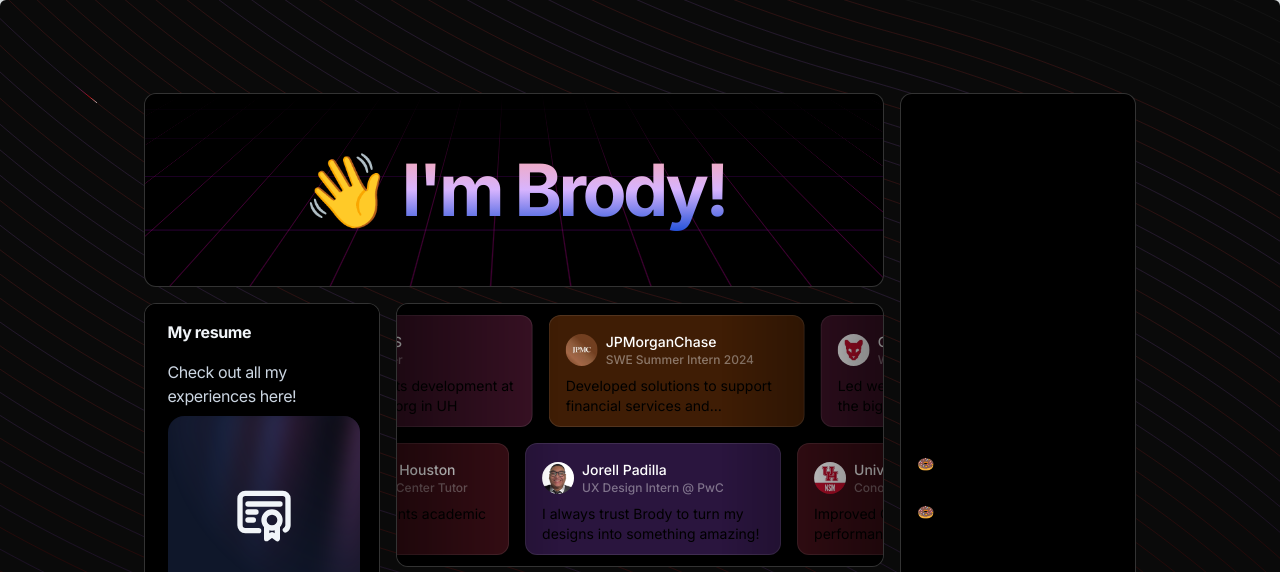
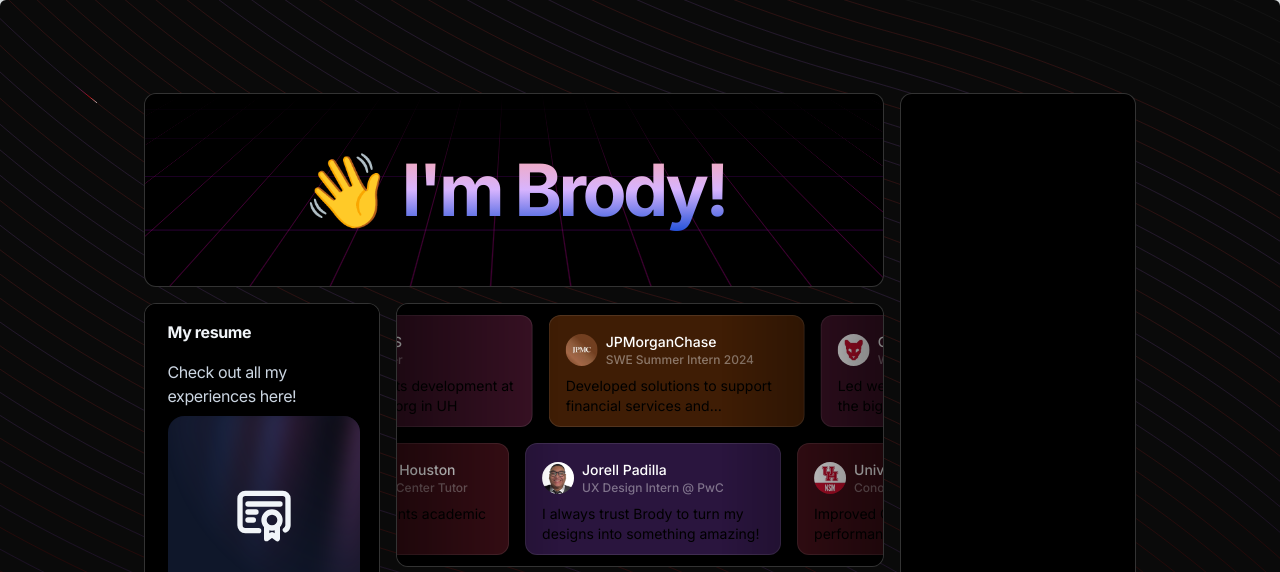
Before and after one commit to Brodypen/brodypen.com, a Next.js app: page / in a window 1280 px wide. Shown: the top 572 px of the page. Built offline with nearby package versions, Linux system fonts and the light colour scheme.

Commit message:
refactor: cleanup code for prod

```diff
--- a/app/components/bentoBoxes/AboutMe.tsx
+++ b/app/components/bentoBoxes/AboutMe.tsx
@@ -1,4 +1,4 @@
-import React from 'react'
+import React from "react";
 
 const AboutMe = () => {
   return (
@@ -8,25 +8,26 @@
 
       <section>
         <p>
-          Originally a software engineer that later developed a strong creative
-          side. I&apos;ve worked professionally in the web and video game
-          industry for over 10 years, utilizing advanced 3D and motion graphics
-          to deliver magical experiences to millions of people. I find myself
-          positioned between product, design, and engineering; leading the
-          development of cutting-edge projects.
+          I am a software engineer and a current student at the University of
+          Houston, with a strong passion for web development, which I have
+          pursued through various open-source projects. My journey as a
+          first-generation immigrant has instilled in me a robust work ethic and
+          a relentless drive to succeed. This unique background has shaped my
+          determination and resilience, enabling me to overcome challenges and
+          thrive in both my academic and professional endeavors.
         </p>
       </section>
 
-      <section>
+      {/* <section>
         <ul>
           <li className="flex items-center gap-2">
             <span>🍩</span>
             Making the best donuts!
           </li>
         </ul>
-      </section>
+      </section> */}
 
-      <section>
+      {/* <section>
         <p>Outside of tech...</p>
         <ul>
           <li className="flex items-center gap-2">
@@ -34,9 +35,9 @@
             Making the best donuts!
           </li>
         </ul>
-      </section>
+      </section>*/}
     </div>
   );
-}
+};
 
-export default AboutMe
+export default AboutMe;
--- a/app/ui/LinkPreview.tsx
+++ b/app/ui/LinkPreview.tsx
@@ -83,7 +83,7 @@
             width={width}
             height={height}
             quality={quality}
-            layout={layout}
+            className={layout}
             priority={true}
             alt="hidden image"
           />
```
